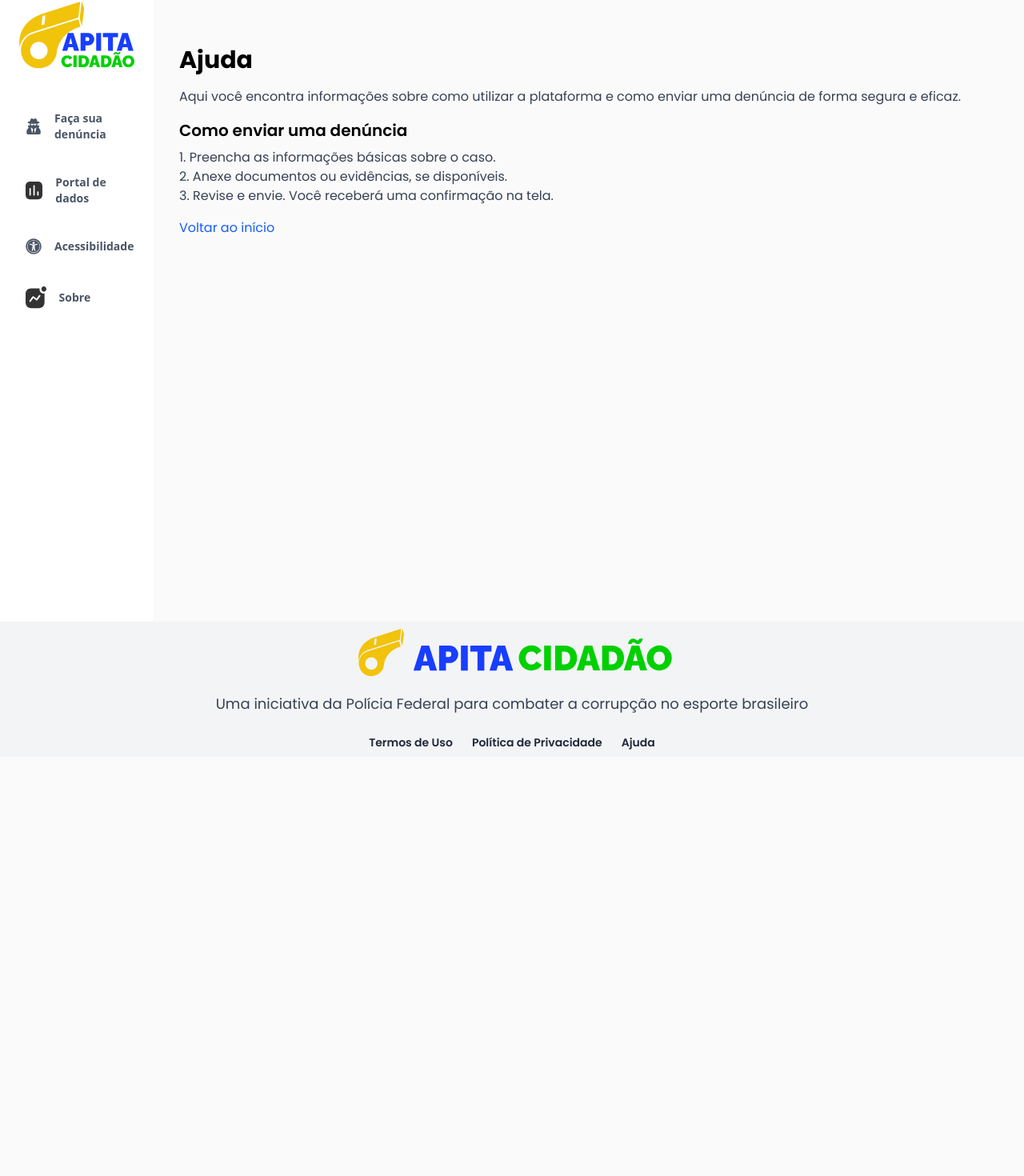
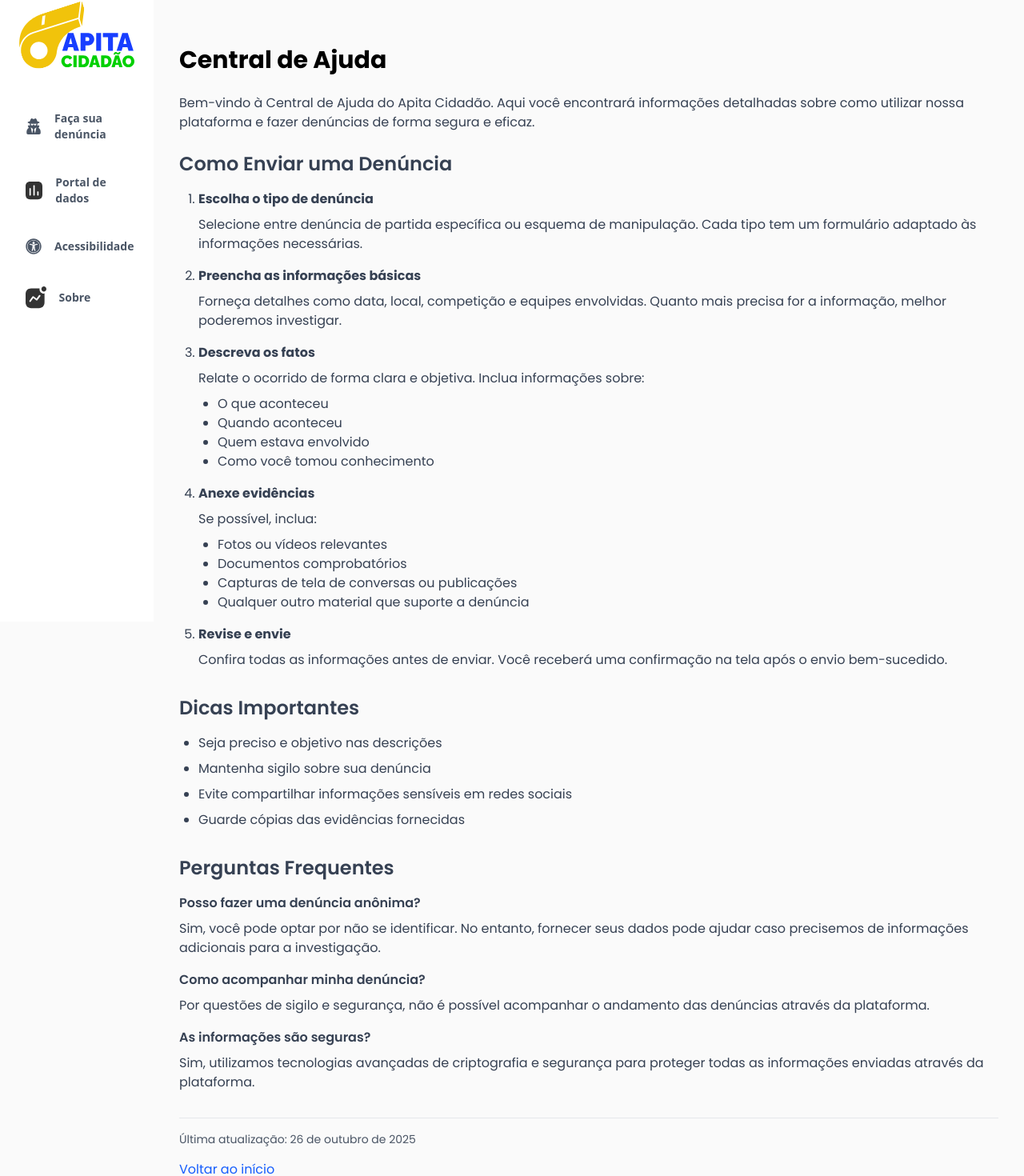
Before and after one commit to eps-fcte-2025-2/plataforma-civica-frontend, a Next.js app: page /ajuda in a window 1280 px wide. Shown: the part 23-1493 px from the top of the page at 80% size. Before the commit the page ends 969 px from the top, so only its background shows below. Built offline with nearby package versions, Linux system fonts and the light colour scheme.

Commit message:
feat: enhance Ajuda, Política de Privacidade, and Termos de Uso pages with detailed content and improved structure

```diff
--- a/src/app/(main)/ajuda/page.tsx
+++ b/src/app/(main)/ajuda/page.tsx
@@ -8,23 +8,113 @@ export const metadata = {
 export default function AjudaPage() {
   return (
     <main className="container mx-auto py-12 px-4 font-[Poppins]">
-      <h1 className="text-3xl font-bold mb-4">Ajuda</h1>
+      <h1 className="text-3xl font-bold mb-6">Central de Ajuda</h1>
 
-      <p className="mb-4 text-gray-700">
-        Aqui você encontra informações sobre como utilizar a plataforma e como
-        enviar uma denúncia de forma segura e eficaz.
-      </p>
+      <div className="prose prose-lg max-w-none text-gray-700">
+        <p className="mb-6">
+          Bem-vindo à Central de Ajuda do Apita Cidadão. Aqui você encontrará informações
+          detalhadas sobre como utilizar nossa plataforma e fazer denúncias de forma segura
+          e eficaz.
+        </p>
 
-      <section className="mb-4">
-        <h2 className="text-xl font-semibold mb-2">Como enviar uma denúncia</h2>
-        <ol className="list-decimal list-inside text-gray-700">
-          <li>Preencha as informações básicas sobre o caso.</li>
-          <li>Anexe documentos ou evidências, se disponíveis.</li>
-          <li>Revise e envie. Você receberá uma confirmação na tela.</li>
-        </ol>
-      </section>
+        <section className="mb-8">
+          <h2 className="text-2xl font-semibold mb-4">Como Enviar uma Denúncia</h2>
+          <ol className="list-decimal space-y-4 pl-6">
+            <li>
+              <strong>Escolha o tipo de denúncia</strong>
+              <p className="mt-2">
+                Selecione entre denúncia de partida específica ou esquema de
+                manipulação. Cada tipo tem um formulário adaptado às informações
+                necessárias.
+              </p>
+            </li>
+            <li>
+              <strong>Preencha as informações básicas</strong>
+              <p className="mt-2">
+                Forneça detalhes como data, local, competição e equipes envolvidas.
+                Quanto mais precisa for a informação, melhor poderemos investigar.
+              </p>
+            </li>
+            <li>
+              <strong>Descreva os fatos</strong>
+              <p className="mt-2">
+                Relate o ocorrido de forma clara e objetiva. Inclua informações sobre:
+              </p>
+              <ul className="list-disc pl-6 mt-2">
+                <li>O que aconteceu</li>
+                <li>Quando aconteceu</li>
+                <li>Quem estava envolvido</li>
+                <li>Como você tomou conhecimento</li>
+              </ul>
+            </li>
+            <li>
+              <strong>Anexe evidências</strong>
+              <p className="mt-2">
+                Se possível, inclua:
+              </p>
+              <ul className="list-disc pl-6 mt-2">
+                <li>Fotos ou vídeos relevantes</li>
+                <li>Documentos comprobatórios</li>
+                <li>Capturas de tela de conversas ou publicações</li>
+                <li>Qualquer outro material que suporte a denúncia</li>
+              </ul>
+            </li>
+            <li>
+              <strong>Revise e envie</strong>
+              <p className="mt-2">
+                Confira todas as informações antes de enviar. Você receberá uma
+                confirmação na tela após o envio bem-sucedido.
+              </p>
+            </li>
+          </ol>
+        </section>
 
-      <Link href="/" className="text-blue-600 hover:underline">Voltar ao início</Link>
+        <section className="mb-8">
+          <h2 className="text-2xl font-semibold mb-4">Dicas Importantes</h2>
+          <ul className="list-disc pl-6 space-y-2">
+            <li>Seja preciso e objetivo nas descrições</li>
+            <li>Mantenha sigilo sobre sua denúncia</li>
+            <li>Evite compartilhar informações sensíveis em redes sociais</li>
+            <li>Guarde cópias das evidências fornecidas</li>
+          </ul>
+        </section>
+
+        <section className="mb-8">
+          <h2 className="text-2xl font-semibold mb-4">Perguntas Frequentes</h2>
+          <div className="space-y-4">
+            <div>
+              <h3 className="font-semibold mb-2">Posso fazer uma denúncia anônima?</h3>
+              <p>
+                Sim, você pode optar por não se identificar. No entanto, fornecer seus dados
+                pode ajudar caso precisemos de informações adicionais para a investigação.
+              </p>
+            </div>
+            <div>
+              <h3 className="font-semibold mb-2">Como acompanhar minha denúncia?</h3>
+              <p>
+                Por questões de sigilo e segurança, não é possível acompanhar o andamento
+                das denúncias através da plataforma.
+              </p>
+            </div>
+            <div>
+              <h3 className="font-semibold mb-2">As informações são seguras?</h3>
+              <p>
+                Sim, utilizamos tecnologias avançadas de criptografia e segurança para
+                proteger todas as informações enviadas através da plataforma.
+              </p>
+            </div>
+          </div>
+        </section>
+
+        <div className="mt-8 pt-4 border-t border-gray-200">
+          <p className="text-sm text-gray-600 mb-4">
+            Última atualização: 26 de outubro de 2025
+          </p>
+          <Link href="/" className="text-blue-600 hover:underline">
+            Voltar ao início
+          </Link>
+        </div>
+      </div>
     </main>
   );
 }
--- a/src/app/(main)/politica-de-privacidade/page.tsx
+++ b/src/app/(main)/politica-de-privacidade/page.tsx
@@ -8,26 +8,86 @@ export const metadata = {
 export default function PoliticaDePrivacidadePage() {
   return (
     <main className="container mx-auto py-12 px-4 font-[Poppins]">
-      <h1 className="text-3xl font-bold mb-4">Política de Privacidade</h1>
+      <h1 className="text-3xl font-bold mb-6">Política de Privacidade</h1>
 
-      <p className="mb-4 text-gray-700">
-        Esta política explica como coletamos, usamos e protegemos os dados
-        enviados pelos usuários. Informações pessoais serão tratadas de forma
-        confidencial e somente utilizadas para apurar denúncias conforme a
-        legislação aplicável.
-      </p>
+      <div className="prose prose-lg max-w-none text-gray-700">
+        <p className="mb-6">
+          O Apita Cidadão está comprometido com a proteção da sua privacidade. Esta política
+          detalha como coletamos, usamos, protegemos e, quando necessário, compartilhamos as
+          informações fornecidas por você, em conformidade com a Lei Geral de Proteção de
+          Dados (LGPD) e outras legislações aplicáveis.
+        </p>
 
-      <section className="mb-4">
-        <h2 className="text-xl font-semibold mb-2">Dados coletados</h2>
-        <p className="text-gray-700">Podemos coletar informações básicas fornecidas no formulário de denúncias.</p>
-      </section>
+        <section className="mb-8">
+          <h2 className="text-2xl font-semibold mb-4">1. Dados que Coletamos</h2>
+          <p className="mb-4">Podemos coletar os seguintes tipos de informações:</p>
+          <ul className="list-disc pl-6 mb-4">
+            <li className="mb-2">Dados de identificação pessoal (quando fornecidos voluntariamente)</li>
+            <li className="mb-2">Detalhes sobre a denúncia realizada</li>
+            <li className="mb-2">Documentos e evidências anexados</li>
+            <li className="mb-2">Data e hora do envio da denúncia</li>
+            <li className="mb-2">Informações técnicas do dispositivo usado para acesso</li>
+          </ul>
+        </section>
 
-      <section className="mb-4">
-        <h2 className="text-xl font-semibold mb-2">Compartilhamento</h2>
-        <p className="text-gray-700">Os dados poderão ser compartilhados com autoridades competentes quando necessário.</p>
-      </section>
+        <section className="mb-8">
+          <h2 className="text-2xl font-semibold mb-4">2. Como Usamos seus Dados</h2>
+          <p className="mb-4">Suas informações são utilizadas para:</p>
+          <ul className="list-disc pl-6 mb-4">
+            <li className="mb-2">Processar e investigar as denúncias recebidas</li>
+            <li className="mb-2">Entrar em contato caso necessitemos de informações adicionais</li>
+            <li className="mb-2">Gerar estatísticas anônimas sobre o uso da plataforma</li>
+            <li className="mb-2">Melhorar nossos serviços e a experiência do usuário</li>
+          </ul>
+        </section>
 
-      <Link href="/" className="text-blue-600 hover:underline">Voltar ao início</Link>
+        <section className="mb-8">
+          <h2 className="text-2xl font-semibold mb-4">3. Proteção de Dados</h2>
+          <p className="mb-4">
+            Implementamos medidas de segurança técnicas e organizacionais para proteger suas
+            informações, incluindo:
+          </p>
+          <ul className="list-disc pl-6 mb-4">
+            <li className="mb-2">Criptografia de dados em trânsito e em repouso</li>
+            <li className="mb-2">Controle de acesso rigoroso às informações</li>
+            <li className="mb-2">Monitoramento contínuo de segurança</li>
+          </ul>
+        </section>
+
+        <section className="mb-8">
+          <h2 className="text-2xl font-semibold mb-4">4. Compartilhamento de Informações</h2>
+          <p className="mb-4">
+            Suas informações poderão ser compartilhadas apenas com:
+          </p>
+          <ul className="list-disc pl-6 mb-4">
+            <li className="mb-2">Autoridades competentes para investigação</li>
+            <li className="mb-2">Órgãos reguladores do esporte</li>
+            <li className="mb-2">Mediante ordem judicial</li>
+          </ul>
+        </section>
+
+        <section className="mb-8">
+          <h2 className="text-2xl font-semibold mb-4">5. Seus Direitos</h2>
+          <p className="mb-4">
+            Você tem direito a:
+          </p>
+          <ul className="list-disc pl-6 mb-4">
+            <li className="mb-2">Acessar seus dados pessoais</li>
+            <li className="mb-2">Solicitar correções de informações inexatas</li>
+            <li className="mb-2">Ser informado sobre o uso de seus dados</li>
+            <li className="mb-2">Solicitar a exclusão de dados (quando aplicável)</li>
+          </ul>
+        </section>
+
+        <div className="mt-8 pt-4 border-t border-gray-200">
+          <p className="text-sm text-gray-600 mb-4">
+            Última atualização: 26 de outubro de 2025
+          </p>
+          <Link href="/" className="text-blue-600 hover:underline">
+            Voltar ao início
+          </Link>
+        </div>
+      </div>
     </main>
   );
 }
--- a/src/app/(main)/termos-de-uso/page.tsx
+++ b/src/app/(main)/termos-de-uso/page.tsx
@@ -8,32 +8,73 @@ export const metadata = {
 export default function TermosDeUsoPage() {
   return (
     <main className="container mx-auto py-12 px-4 font-[Poppins]">
-      <h1 className="text-3xl font-bold mb-4">Termos de Uso</h1>
+      <h1 className="text-3xl font-bold mb-6">Termos de Uso</h1>
 
-      <p className="mb-4 text-gray-700">
-        Bem-vindo ao Apita Cidadão. Ao utilizar esta plataforma, você concorda
-        com os termos e condições descritos nesta página. Esta é uma versão
-        inicial dos termos; para dúvidas específicas, entre em contato com a
-        equipe responsável.
-      </p>
+      <div className="prose prose-lg max-w-none text-gray-700">
+        <p className="mb-6">
+          Bem-vindo ao Apita Cidadão, uma plataforma desenvolvida pela Polícia Federal para promover
+          a integridade no esporte brasileiro. Ao utilizar nossos serviços, você concorda com estes
+          termos e condições. Por favor, leia-os atentamente.
+        </p>
 
-      <section className="mb-4">
-        <h2 className="text-xl font-semibold mb-2">Uso aceitável</h2>
-        <p className="text-gray-700">
-          Você concorda em não usar a plataforma para fins ilegais, difamatórios
-          ou que violem direitos de terceiros.
-        </p>
-      </section>
+        <section className="mb-8">
+          <h2 className="text-2xl font-semibold mb-4">1. Aceitação dos Termos</h2>
+          <p className="mb-4">
+            Ao acessar ou utilizar a plataforma Apita Cidadão, você confirma que leu, entendeu e
+            concorda com estes termos de uso. Se você não concordar com qualquer parte destes termos,
+            não deverá utilizar a plataforma.
+          </p>
+        </section>
 
-      <section className="mb-4">
-        <h2 className="text-xl font-semibold mb-2">Limitação de responsabilidade</h2>
-        <p className="text-gray-700">
-          A plataforma fornece ferramentas para envio de denúncias e informações,
-          mas não substitui procedimentos oficiais. Use com responsabilidade.
-        </p>
-      </section>
+        <section className="mb-8">
+          <h2 className="text-2xl font-semibold mb-4">2. Uso Aceitável</h2>
+          <ul className="list-disc pl-6 mb-4">
+            <li className="mb-2">Fornecer informações verdadeiras e precisas nas denúncias</li>
+            <li className="mb-2">Respeitar a confidencialidade das investigações em andamento</li>
+            <li className="mb-2">Não utilizar a plataforma para fins difamatórios ou fraudulentos</li>
+            <li className="mb-2">Não compartilhar informações falsas ou enganosas</li>
+          </ul>
+        </section>
 
-      <Link href="/" className="text-blue-600 hover:underline">Voltar ao início</Link>
+        <section className="mb-8">
+          <h2 className="text-2xl font-semibold mb-4">3. Responsabilidades do Usuário</h2>
+          <p className="mb-4">
+            O usuário é inteiramente responsável pela veracidade das informações fornecidas e pela
+            legitimidade dos documentos enviados através da plataforma.
+          </p>
+        </section>
+
+        <section className="mb-8">
+          <h2 className="text-2xl font-semibold mb-4">4. Limitação de Responsabilidade</h2>
+          <p className="mb-4">
+            A plataforma Apita Cidadão é uma ferramenta para recebimento de denúncias e não substitui
+            os canais oficiais de investigação. A Polícia Federal se reserva o direito de:
+          </p>
+          <ul className="list-disc pl-6 mb-4">
+            <li className="mb-2">Avaliar a pertinência das denúncias recebidas</li>
+            <li className="mb-2">Iniciar ou não procedimentos investigativos</li>
+            <li className="mb-2">Solicitar informações adicionais quando necessário</li>
+          </ul>
+        </section>
+
+        <section className="mb-8">
+          <h2 className="text-2xl font-semibold mb-4">5. Modificações dos Termos</h2>
+          <p className="mb-4">
+            Estes termos podem ser atualizados periodicamente. Recomendamos que você os revise
+            regularmente. O uso continuado da plataforma após alterações constitui aceitação dos
+            novos termos.
+          </p>
+        </section>
+
+        <div className="mt-8 pt-4 border-t border-gray-200">
+          <p className="text-sm text-gray-600 mb-4">
+            Última atualização: 26 de outubro de 2025
+          </p>
+          <Link href="/" className="text-blue-600 hover:underline">
+            Voltar ao início
+          </Link>
+        </div>
+      </div>
     </main>
   );
 }
```
